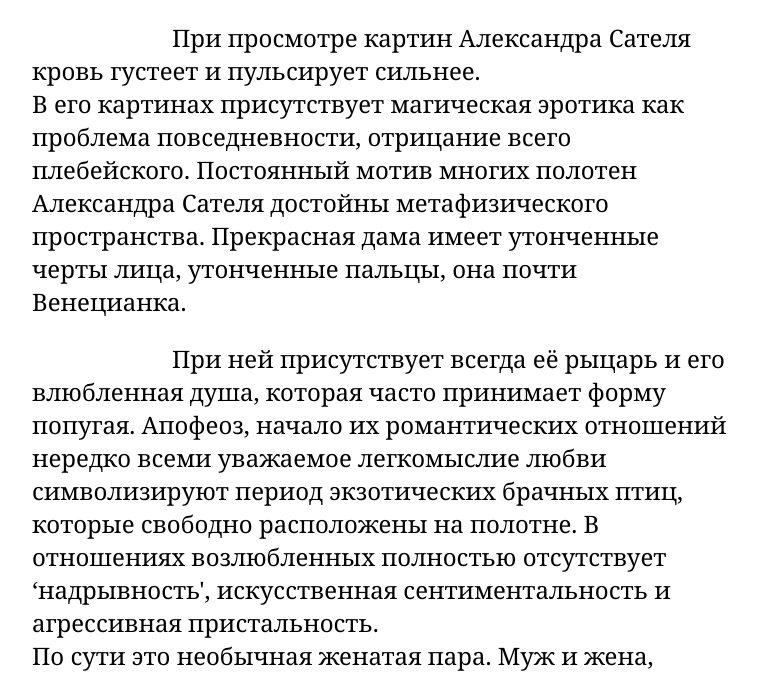
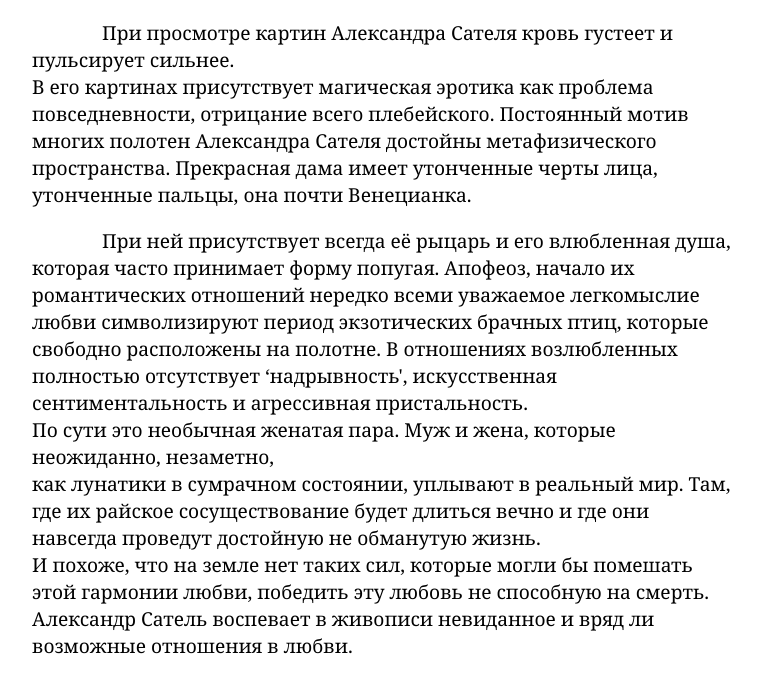
Before and after one commit to indexmod/alexandersatel, a plain HTML site: page o-lubvi.html in a window 1280 px wide. Shown: the part 110-785 px from the top of the page, without its empty margins (258-1019 px from the left). Drawn offline with Linux system fonts and the light colour scheme.

Commit message:
Update style.css

```diff
--- a/style.css
+++ b/style.css
@@ -28,10 +28,10 @@ h2
 
 p
 {
-    text-indent: 20%;
+    text-indent: 10%;
     font-family: 'Georgia', 'Times';
-    font-size: 150%;
-    font-weight: 200;
+    font-size: 120%;
+    font-weight: 100;
 
 }
 
```
